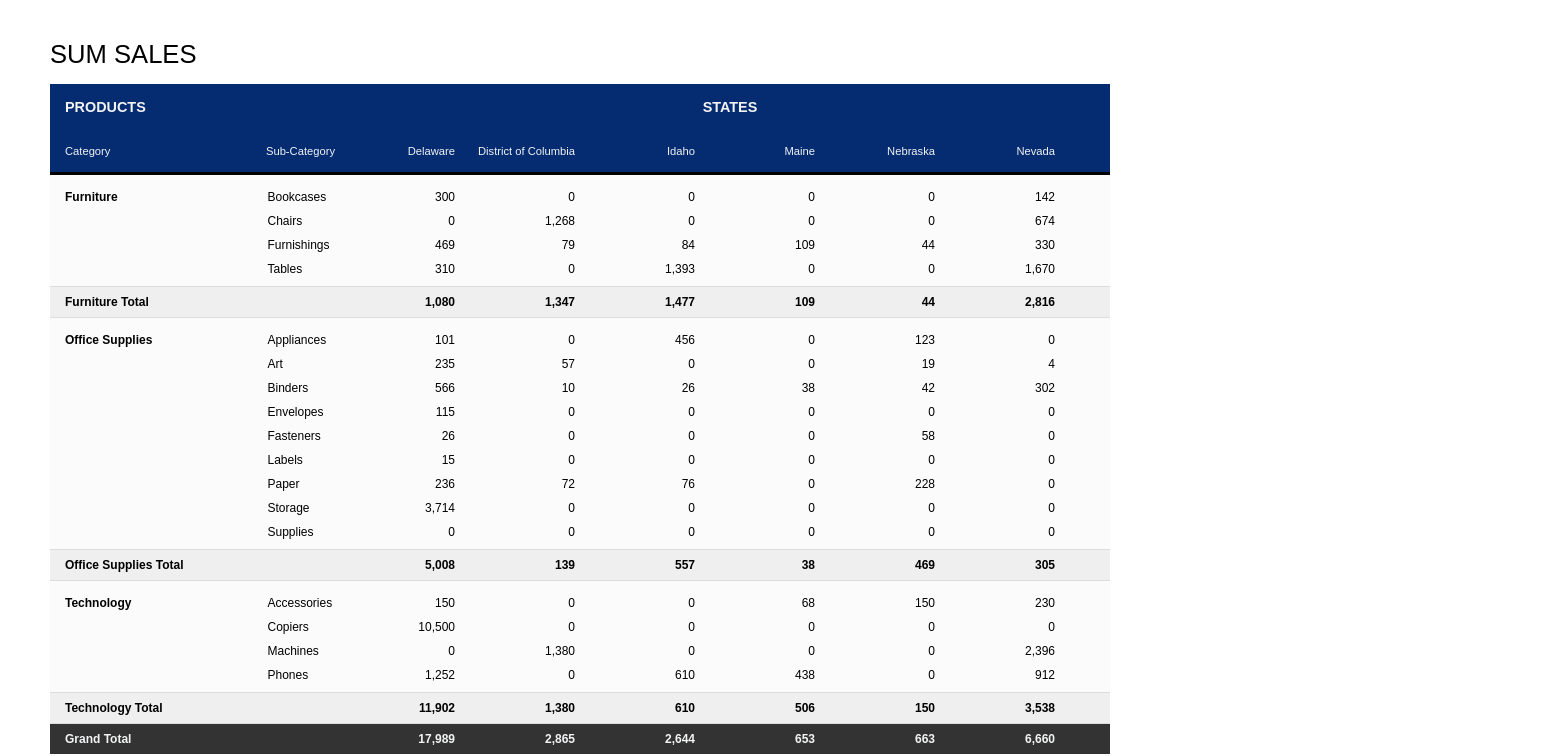
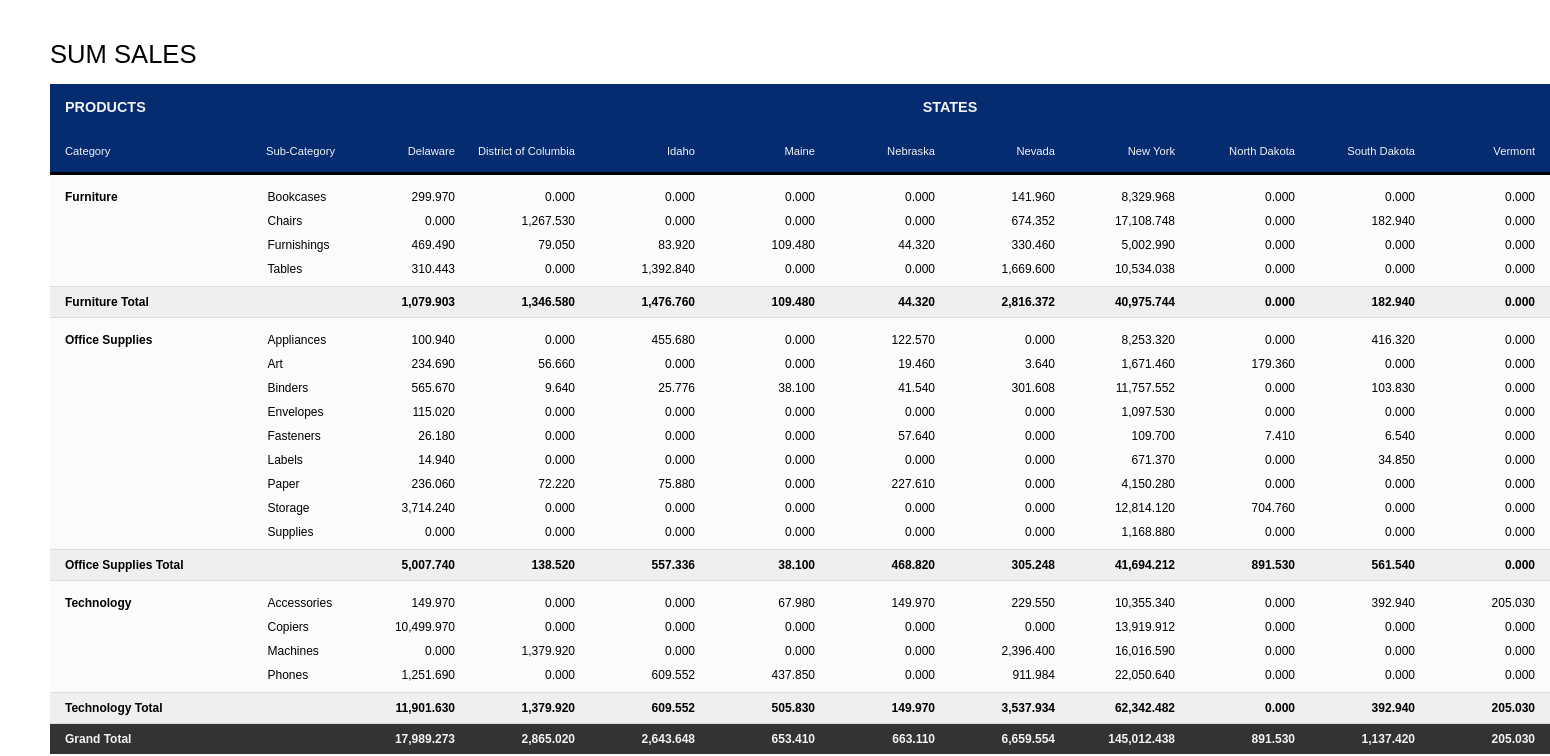
Before and after one commit to kristingreenslit/pivot-table, a React (Create React App) app: page / in a window 1280 px wide. Shown: the top 756 px of the page, 1550 px wide, since content can reach past the window. Built offline with nearby package versions, Linux system fonts and the light colour scheme.

Commit message:
Round decimals to three places

```diff
--- a/src/components/TableColumn.jsx
+++ b/src/components/TableColumn.jsx
@@ -68,58 +68,58 @@ class TableColumn extends React.Component {
       return  <div key={singleStateGrandTotal}>
                 <div className='column-container base-font-xs pl15 pr15 theme-light-gray-background'>
                    <div className='flex-container-right-column pt15'>
-                     <div className='pb10'>{singleStateZeroItems.map((item) => {let tempItem = item[0][1]; return Math.round(tempItem).toLocaleString()})}</div>
-                     <div className='pb10'>{singleStateZeroItems.map((item) => {let tempItem = item[1][1]; return Math.round(tempItem).toLocaleString()})}</div>
-                     <div className='pb10'>{singleStateZeroItems.map((item) => {let tempItem = item[2][1]; return Math.round(tempItem).toLocaleString()})}</div>
-                     <div className='pb10'>{singleStateZeroItems.map((item) => {let tempItem = item[3][1]; return Math.round(tempItem).toLocaleString()})}</div>
+                     <div className='pb10'>{singleStateZeroItems.map((item) => {let tempItem = item[0][1]; return tempItem.toFixed(3).replace(/\B(?=(\d{3})+(?!\d))/g, ",")})}</div>
+                     <div className='pb10'>{singleStateZeroItems.map((item) => {let tempItem = item[1][1]; return tempItem.toFixed(3).replace(/\B(?=(\d{3})+(?!\d))/g, ",")})}</div>
+                     <div className='pb10'>{singleStateZeroItems.map((item) => {let tempItem = item[2][1]; return tempItem.toFixed(3).replace(/\B(?=(\d{3})+(?!\d))/g, ",")})}</div>
+                     <div className='pb10'>{singleStateZeroItems.map((item) => {let tempItem = item[3][1]; return tempItem.toFixed(3).replace(/\B(?=(\d{3})+(?!\d))/g, ",")})}</div>
                    </div>
                 </div>
                 <div className='flex-container-left-row'>
                  <div className='theme-medium-gray-background column-container-outline'>
                    <div className='flex-container-left-row pl15 pr15 column-container base-font-xs'>
-                     <div className='column-subtotal-text full-width bold'>{Math.round(singleStateZero['subTotal']).toLocaleString()}</div>
+                     <div className='column-subtotal-text full-width bold'>{singleStateZero['subTotal'].toFixed(3).replace(/\B(?=(\d{3})+(?!\d))/g, ",")}</div>
                    </div>
                  </div>
                 </div>
                 <div className='column-container base-font-xs pl15 pr15 theme-light-gray-background'>
                    <div className='flex-container-right-column pt15'>
-                     <div className='pb10'>{singleStateOneItems.map((item) => {let tempItem = item[0][1]; return Math.round(tempItem).toLocaleString()})}</div>
-                     <div className='pb10'>{singleStateOneItems.map((item) => {let tempItem = item[1][1]; return Math.round(tempItem).toLocaleString()})}</div>
-                     <div className='pb10'>{singleStateOneItems.map((item) => {let tempItem = item[2][1]; return Math.round(tempItem).toLocaleString()})}</div>
-                     <div className='pb10'>{singleStateOneItems.map((item) => {let tempItem = item[3][1]; return Math.round(tempItem).toLocaleString()})}</div>
-                     <div className='pb10'>{singleStateOneItems.map((item) => {let tempItem = item[4][1]; return Math.round(tempItem).toLocaleString()})}</div>
-                     <div className='pb10'>{singleStateOneItems.map((item) => {let tempItem = item[5][1]; return Math.round(tempItem).toLocaleString()})}</div>
-                     <div className='pb10'>{singleStateOneItems.map((item) => {let tempItem = item[6][1]; return Math.round(tempItem).toLocaleString()})}</div>
-                     <div className='pb10'>{singleStateOneItems.map((item) => {let tempItem = item[7][1]; return Math.round(tempItem).toLocaleString()})}</div>
-                     <div className='pb10'>{singleStateOneItems.map((item) => {let tempItem = item[8][1]; return Math.round(tempItem).toLocaleString()})}</div>
+                     <div className='pb10'>{singleStateOneItems.map((item) => {let tempItem = item[0][1]; return tempItem.toFixed(3).replace(/\B(?=(\d{3})+(?!\d))/g, ",")})}</div>
+                     <div className='pb10'>{singleStateOneItems.map((item) => {let tempItem = item[1][1]; return tempItem.toFixed(3).replace(/\B(?=(\d{3})+(?!\d))/g, ",")})}</div>
+                     <div className='pb10'>{singleStateOneItems.map((item) => {let tempItem = item[2][1]; return tempItem.toFixed(3).replace(/\B(?=(\d{3})+(?!\d))/g, ",")})}</div>
+                     <div className='pb10'>{singleStateOneItems.map((item) => {let tempItem = item[3][1]; return tempItem.toFixed(3).replace(/\B(?=(\d{3})+(?!\d))/g, ",")})}</div>
+                     <div className='pb10'>{singleStateOneItems.map((item) => {let tempItem = item[4][1]; return tempItem.toFixed(3).replace(/\B(?=(\d{3})+(?!\d))/g, ",")})}</div>
+                     <div className='pb10'>{singleStateOneItems.map((item) => {let tempItem = item[5][1]; return tempItem.toFixed(3).replace(/\B(?=(\d{3})+(?!\d))/g, ",")})}</div>
+                     <div className='pb10'>{singleStateOneItems.map((item) => {let tempItem = item[6][1]; return tempItem.toFixed(3).replace(/\B(?=(\d{3})+(?!\d))/g, ",")})}</div>
+                     <div className='pb10'>{singleStateOneItems.map((item) => {let tempItem = item[7][1]; return tempItem.toFixed(3).replace(/\B(?=(\d{3})+(?!\d))/g, ",")})}</div>
+                     <div className='pb10'>{singleStateOneItems.map((item) => {let tempItem = item[8][1]; return tempItem.toFixed(3).replace(/\B(?=(\d{3})+(?!\d))/g, ",")})}</div>
                    </div>
                 </div>
                 <div className='flex-container-left-row'>
                  <div className='theme-medium-gray-background column-container-outline'>
                    <div className='flex-container-left-row pl15 pr15 column-container base-font-xs'>
-                     <div className='column-subtotal-text full-width bold'>{Math.round(singleStateOne['subTotal']).toLocaleString()}</div>
+                     <div className='column-subtotal-text full-width bold'>{singleStateOne['subTotal'].toFixed(3).replace(/\B(?=(\d{3})+(?!\d))/g, ",")}</div>
                    </div>
                  </div>
                 </div>
                 <div className='column-container base-font-xs pl15 pr15 theme-light-gray-background'>
                    <div className='flex-container-right-column pt15'>
-                     <div className='pb10'>{singleStateTwoItems.map((item) => {let tempItem = item[0][1]; return Math.round(tempItem).toLocaleString()})}</div>
-                     <div className='pb10'>{singleStateTwoItems.map((item) => {let tempItem = item[1][1]; return Math.round(tempItem).toLocaleString()})}</div>
-                     <div className='pb10'>{singleStateTwoItems.map((item) => {let tempItem = item[2][1]; return Math.round(tempItem).toLocaleString()})}</div>
-                     <div className='pb10'>{singleStateTwoItems.map((item) => {let tempItem = item[3][1]; return Math.round(tempItem).toLocaleString()})}</div>
+                     <div className='pb10'>{singleStateTwoItems.map((item) => {let tempItem = item[0][1]; return tempItem.toFixed(3).replace(/\B(?=(\d{3})+(?!\d))/g, ",")})}</div>
+                     <div className='pb10'>{singleStateTwoItems.map((item) => {let tempItem = item[1][1]; return tempItem.toFixed(3).replace(/\B(?=(\d{3})+(?!\d))/g, ",")})}</div>
+                     <div className='pb10'>{singleStateTwoItems.map((item) => {let tempItem = item[2][1]; return tempItem.toFixed(3).replace(/\B(?=(\d{3})+(?!\d))/g, ",")})}</div>
+                     <div className='pb10'>{singleStateTwoItems.map((item) => {let tempItem = item[3][1]; return tempItem.toFixed(3).replace(/\B(?=(\d{3})+(?!\d))/g, ",")})}</div>
                    </div>
                 </div>
                 <div className='flex-container-left-row'>
                  <div className='theme-medium-gray-background column-container-outline'>
                    <div className='flex-container-left-row pl15 pr15 column-container base-font-xs'>
-                     <div className='column-subtotal-text full-width bold'>{Math.round(singleStateTwo['subTotal']).toLocaleString()}</div>
+                     <div className='column-subtotal-text full-width bold'>{singleStateTwo['subTotal'].toFixed(3).replace(/\B(?=(\d{3})+(?!\d))/g, ",")}</div>
                    </div>
                  </div>
                 </div>
                 <div className='flex-container-left-row'>
                   <div className='theme-charcoal-background'>
                     <div className='flex-container-left-row pl15 pr15 column-container base-font-xs off-white'>
-                      <div className='column-subtotal-text full-width center bold'>{Math.round(singleStateGrandTotal).toLocaleString()}</div>
+                      <div className='column-subtotal-text full-width center bold'>{singleStateGrandTotal.toFixed(3).replace(/\B(?=(\d{3})+(?!\d))/g, ",")}</div>
                     </div>
                   </div>
                 </div>
@@ -157,7 +157,7 @@ class TableColumn extends React.Component {
             {this._getTableColumn()}
           </div>
         </div>
-        <div className='italic base-font-xs medium-gray right mt5 mr3'>Please see README for more information on the state data represented above. Scroll horizontally to view additional states.</div>
+        <div className='italic base-font-xs medium-gray right mt5 mr3'>Please see README for more information on the state data represented above</div>
       </div>
     );
   }
--- a/src/styles/TableColumn.css
+++ b/src/styles/TableColumn.css
@@ -28,11 +28,11 @@
   height: 26px;
 }
 
-.table-container {
+/* .table-container {
   overflow-y: scroll;
   width: 100%;
 }
 
 .table-wrapper {
   width: 760px;
-}
+} */
```
Also changed, not shown: 1 other file (tests, documents, lock files or other folders).
